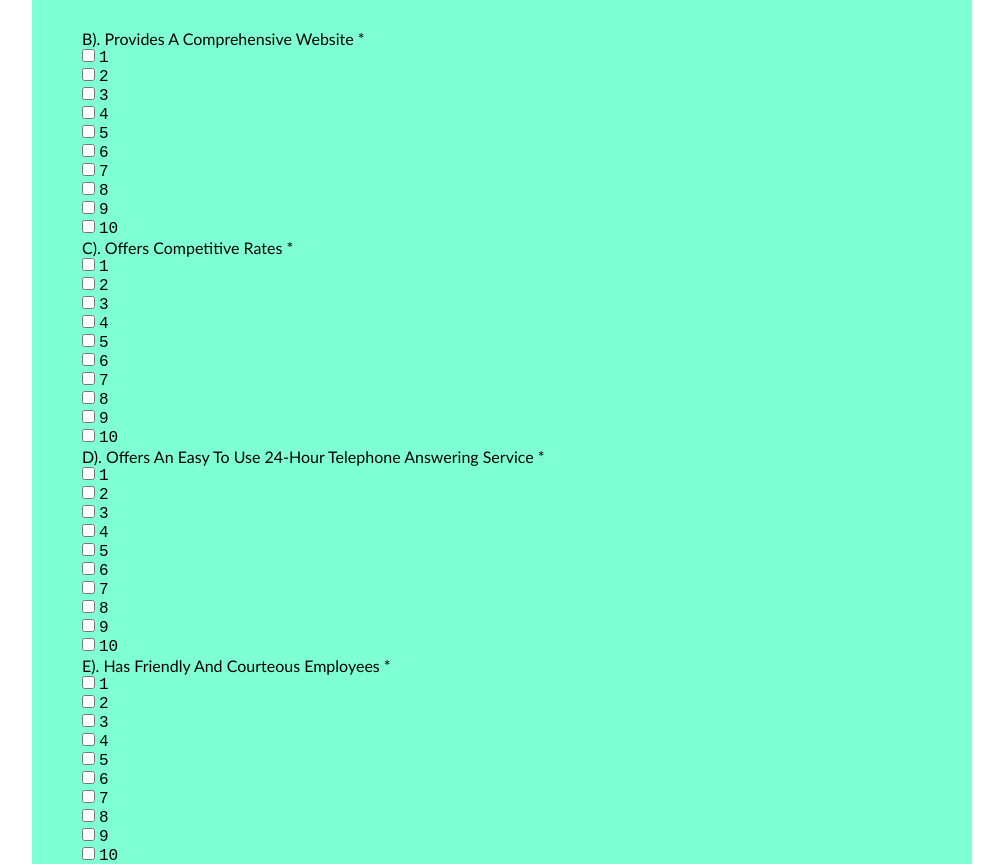
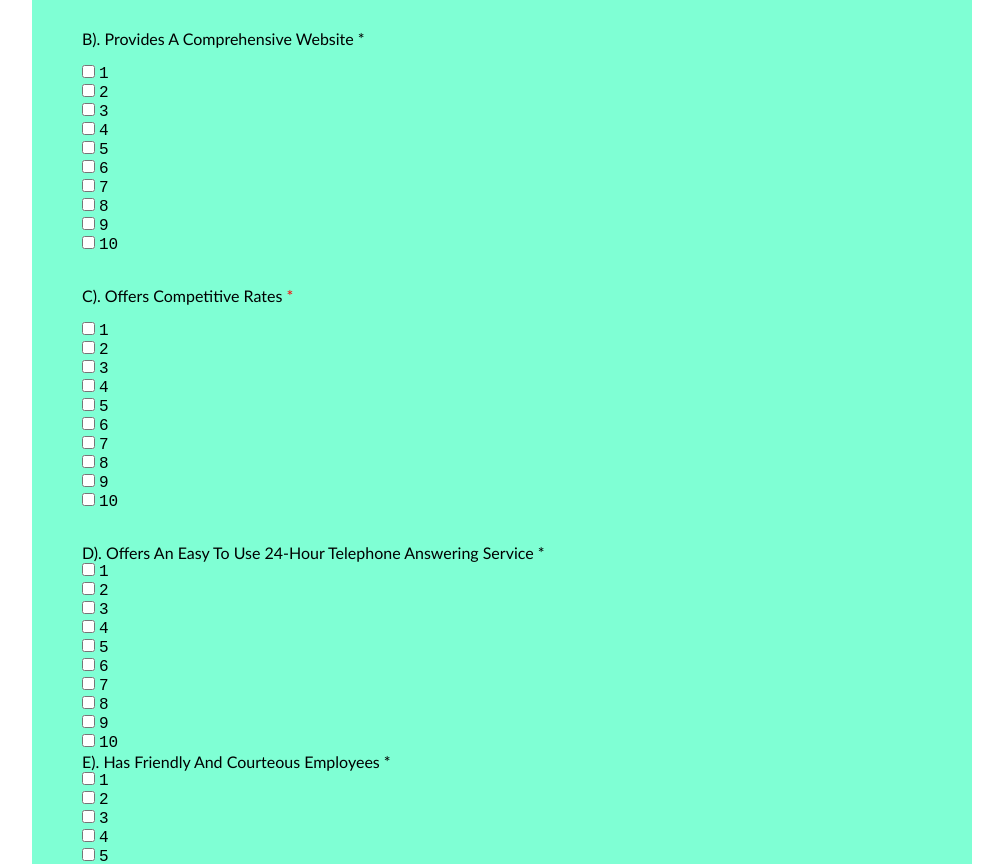
Before and after one commit to Officialpaaqwasi/Survey-form, a plain HTML site: page index.html in a window 1280 px wide. Shown: the part 1943-2807 px from the top of the page, without its empty margins (148-1151 px from the left). Drawn offline with Linux system fonts and the light colour scheme.

Commit message:
04/09/23

```diff
--- a/index.html
+++ b/index.html
@@ -350,8 +350,11 @@
 
 
 
+     <div class="q1">
+      <p>b). Provides a comprehensive website &#42</p>
+     </div>
 
-      <p>b). Provides a comprehensive website &#42</p>
+      <div class="q1-ans">
         <div>
           <input type="checkbox" name="website">
           <label>1</label>
@@ -393,8 +396,13 @@
           <label>10</label>
         </div>
 
-      <div>
-       <p>c). Offers competitive rates &#42</p>
+      </div>
+
+
+      <div class="q1">
+       <p>c). Offers competitive rates <text style="color: red;">&#42</text></p>
+      </div>
+      <div class="q1-ans">
 <div>
   <input type="checkbox" name="rates">
   <label>1</label>
@@ -436,6 +444,9 @@
   <label>10</label>
 </div>
 </div>
+
+      </div>
+
 
       <div>
        <p>d). Offers an easy to use 24-hour telephone
```
Lines whose indentation alone changed are shown as unchanged.
